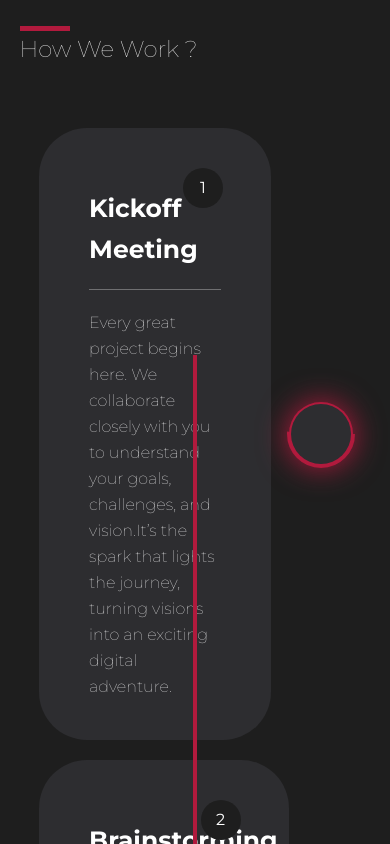
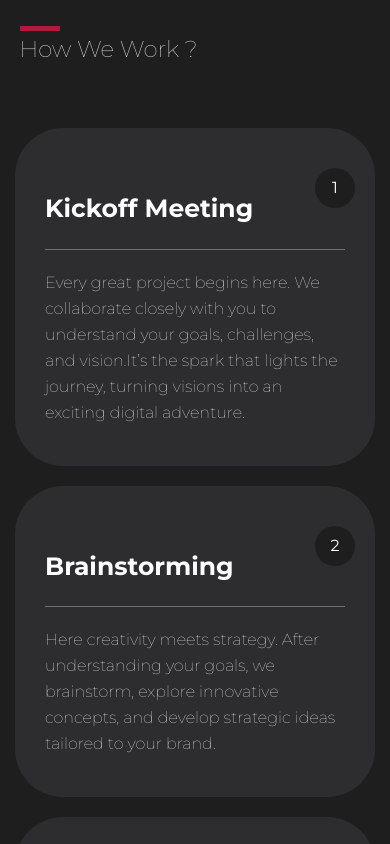
Before and after one commit to ObinnaKelvin/kobisoft, a Next.js app: page / in a window 390 px wide. Shown: the part 6500-7344 px from the top of the page. Built offline with nearby package versions, Linux system fonts and the light colour scheme.

Commit message:
How We Work Section now mobile responsive

```diff
--- a/components/HowWeWork.js
+++ b/components/HowWeWork.js
@@ -45,7 +45,8 @@ function HowWeWork() {
 
     <div className='flex flex-row gap-[20px] w-full min-h-[100px] h-max items-center justify-center '>
 
-        <div className="xl:w-[80%] flex flex-col items-center justify-center relative
+        <div className="xl:w-[80%] w-full
+        flex flex-col items-center justify-center relative
             gap-[20px] "
             ref={ref}>
 
@@ -58,8 +59,9 @@ function HowWeWork() {
             text-[23px] w-[90%]
             mb-[40px]
             pt-[20px]
+
             '>
-                <div className="bg-[#B11A3D] w-[50px] h-[5px] xl:w-[70px] xl:h-[5px]" ></div>
+                <div className="bg-[#B11A3D] w-[40px] h-[5px] xl:w-[70px] xl:h-[5px]" ></div>
                 How We Work ?
             </div>
 
@@ -70,7 +72,8 @@ function HowWeWork() {
             style={{
                 scaleY: scrollYProgress
             }}
-            className='absolute
+            className='hidden
+            xl:absolute lg:absolute
             xl:right-[18%]
             w-[4px]
             h-[70%]
@@ -80,11 +83,14 @@ function HowWeWork() {
                 workStepData.map((step, index) => (
 
                     <div key={step.id}
-                        className='flex flex-row gap-[20px] w-[80%]'>
+                        className='flex flex-row gap-[20px] w-full xl:w-[80%] lg:w-[80%]
+                        px-[15px] xl:px-[0px] lg:px-[0px]
+                        '>
 
                         <div className='flex flex-col relative
-                        py-[40px] px-[50px]
-                        w-[80%] xl:w-[80%]
+                        px-[30px] lg:px-[50px] xl:px-[50px]
+                        py-[40px] lg:py-[40px] xl:py-[40px]
+                        w-full xl:w-[80%] lg:w-[80%]
                         gap-[20px]
                         bg-[#2D2D30]
                         rounded-[3em]
@@ -93,11 +99,16 @@ function HowWeWork() {
                             <div className='font-thin'>
                                 {step.description}
                             </div>
-                            <div className='bg-[#1E1E1E] absolute w-[40px] h-[40px] right-12 rounded-[50%] flex items-center justify-center border-r-[#ffffff] '>{step.id}</div>
+                            <div className='bg-[#1E1E1E] absolute w-[40px] h-[40px]
+                            right-5  xl:right-12  lg:right-12
+                            rounded-[50%] flex items-center justify-center border-r-[#ffffff] '>{step.id}</div>
 
 
                         </div>
-                        <div ref={secondRef} className='flex flex-col w-[20%] justify-center items-center  z-1'>
+                        <div ref={secondRef} className='hidden xl:flex lg:flex flex-col
+                        w-[20%]
+                        justify-center
+                        items-center  z-1'>
                                 <div className='bg-[#2D2D30] flex flex-col py-[30px] px-[30px] rounded-[50%] z-1'>
                                     {step.icon}
                                 </div>
--- a/pages/index.js
+++ b/pages/index.js
@@ -43,7 +43,7 @@ import Head from "next/head";
 
 //metadata
 export const metadata = {
-  title: "Kobisoft Digitals",
+  title: "Digital Marketing Agency in Lagos, Nigeria | Kobisoft Digitals",
   description: `At Kobisoft Digitals, we’re more than just a digital agency—we’re your growth partner.
   🚀 We combine creativity, technology, and strategy to craft solutions that help brands stand out, connect with their audience,
     and scale with confidence. We believe every business deserves a strong digital presence, and our mission is to transform ideas into powerful,
```
